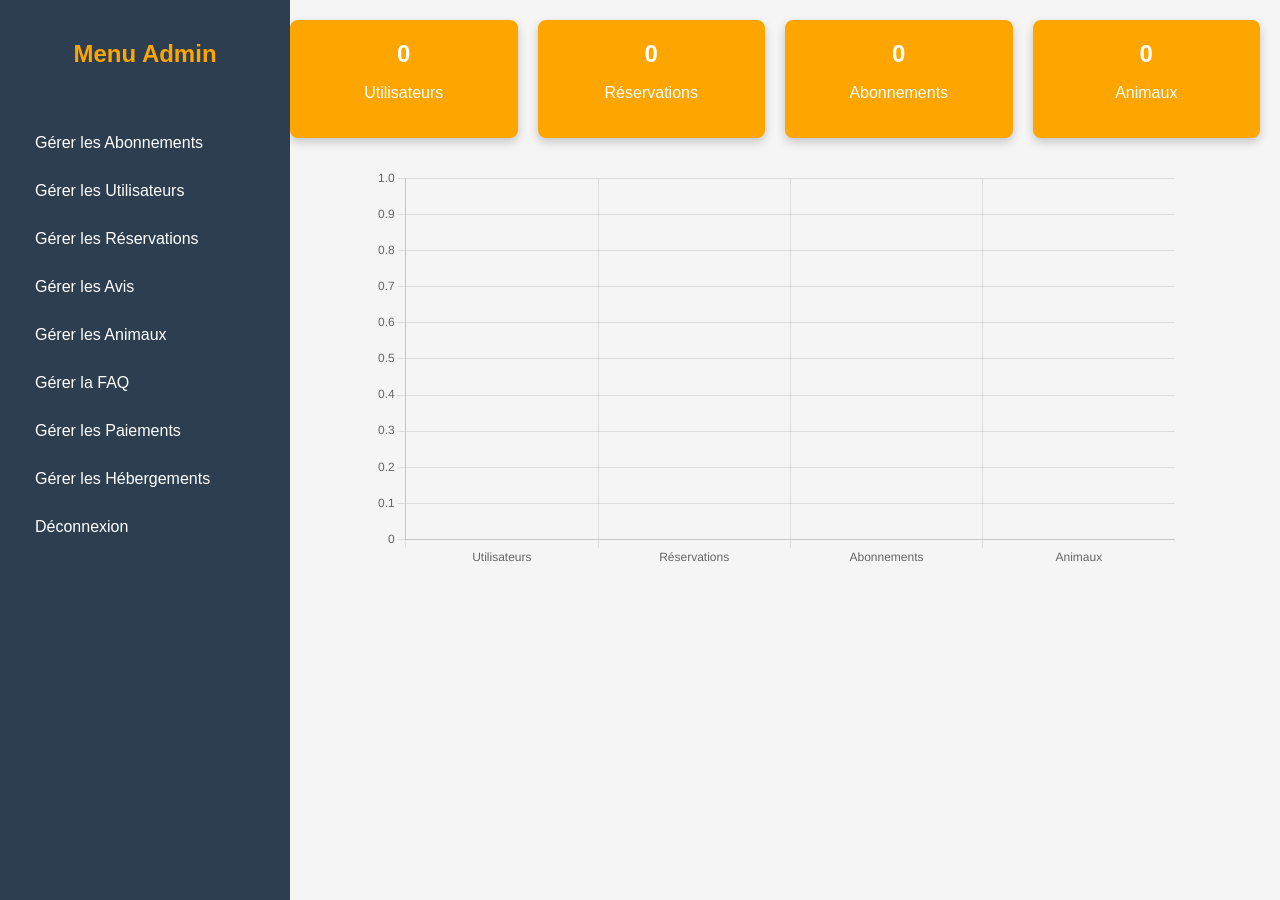
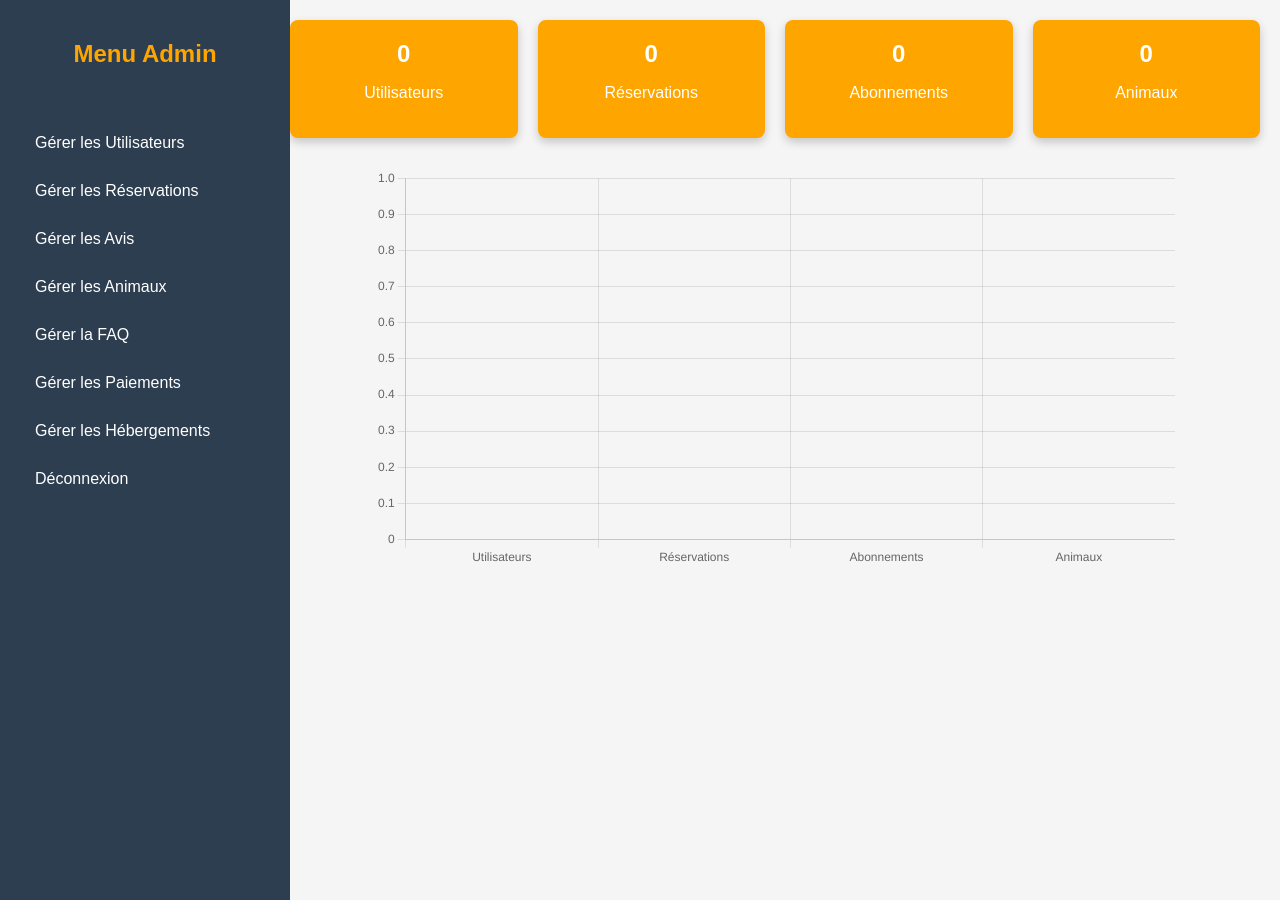
Before and after one commit to tchamalat/Gardien-des-animaux, a PHP site: page /phpmailer/admin.php in a window 1280 px wide. Run offline with PHP 8.4, Linux system fonts and the light colour scheme; data that the repository does not hold is empty.

Commit message:
Update admin.php

```diff
--- a/admin.php
+++ b/admin.php
@@ -133,7 +133,6 @@ try {
 <div class="sidebar">
     <h2>Menu Admin</h2>
     <ul>
-        <li><a href="manage_abonnements.php">Gérer les Abonnements</a></li>
         <li><a href="manage_utilisateurs.php">Gérer les Utilisateurs</a></li>
         <li><a href="manage_reservations.php">Gérer les Réservations</a></li>
         <li><a href="manage_avis.php">Gérer les Avis</a></li>
```
